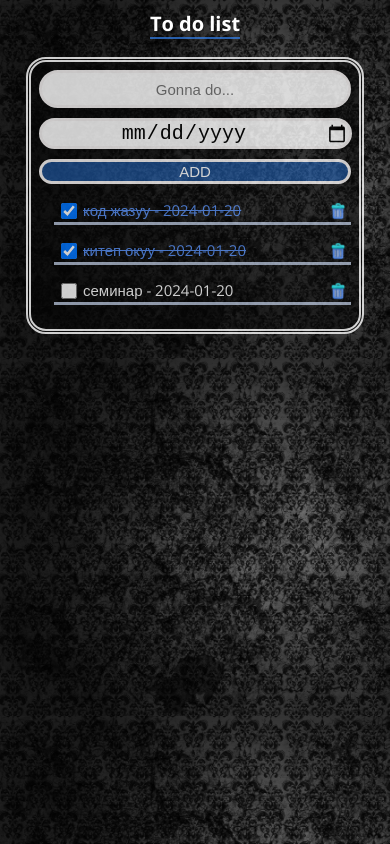
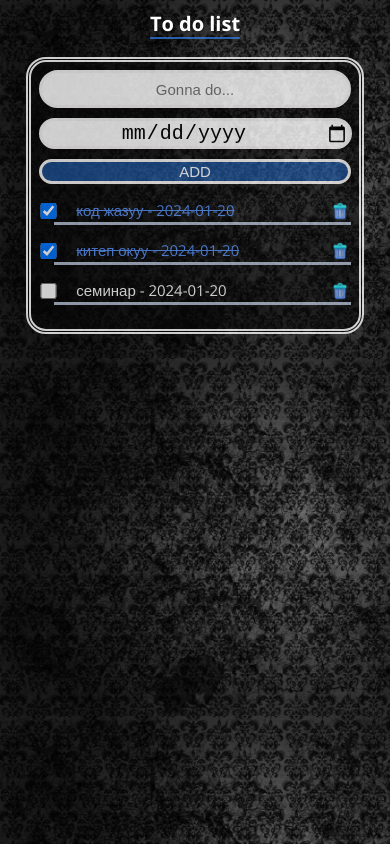
Before and after one commit to jomartMoldogaziev/TodoList2, a plain HTML site: page index.html in a window 390 px wide. Drawn offline with nearby package versions, Linux system fonts and the light colour scheme; a web font is replaced by a local one.

Commit message:
Add files via upload

```diff
--- a/script.js
+++ b/script.js
@@ -163,7 +163,7 @@ const renderTodoItem = () => {
 		let doneCheckbox = document.createElement('input')
 		doneCheckbox.type = 'checkbox'
 		doneCheckbox.checked = todo.checked
-		doneCheckbox.className = 'btn'
+		doneCheckbox.className = 'btn1'
 		doneCheckbox.addEventListener('change', () => {
 			completeTodo(todo.id)
 		})
--- a/style.css
+++ b/style.css
@@ -59,7 +59,6 @@ h1 {
 	height: 2em;
 	text-align: center;
 	color: rgb(0, 1, 4);
-
 }
 
 .setDate {
@@ -75,6 +74,7 @@ h1 {
 
 .btn {
 	width: 30px;
+	margin-left: 30px;
 }
 
 .taskItem {
@@ -82,7 +82,7 @@ h1 {
 	color: rgb(251, 251, 251);
 	display: grid;
 	grid-template-columns: 1fr 10fr 1fr;
-    border-bottom: 3px solid  rgb(173, 185, 206);
+	border-bottom: 3px solid rgb(173, 185, 206);
 	margin-bottom: 15px;
 }
 
@@ -91,7 +91,7 @@ h1 {
     color: rgb(123, 148, 237);
 } */
 
-.done{
+.done {
 	text-decoration: line-through;
 	color: rgb(85, 140, 240);
 }
@@ -141,7 +141,6 @@ h1 {
 	.texIn,
 	#addBtn {
 		font-size: 15px;
-
 	}
 
 	.setDate {
@@ -158,4 +157,7 @@ h1 {
 	.btn {
 		width: 22px;
 	}
+	.btn1 {
+		margin-left: -30px;
 	}
+}
```
Lines whose indentation alone changed are shown as unchanged.
